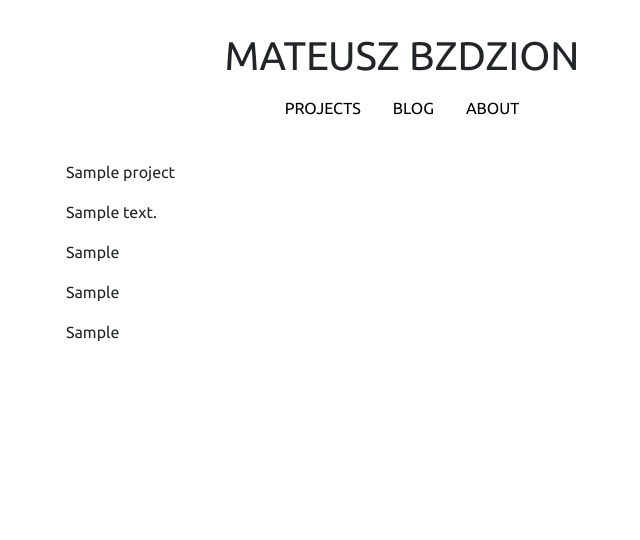
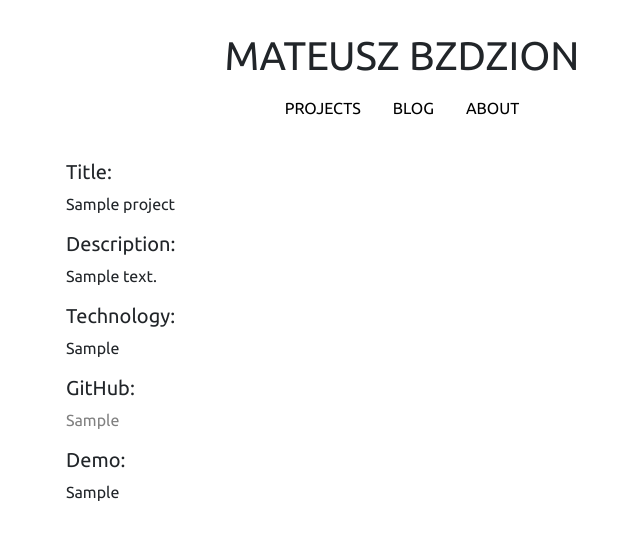
Before and after one commit to MateusBz/portfolio, a Django app: page /1/ in a window 1280 px wide. Shown: the top 540 px of the page, without its empty margins (238-878 px from the left). Run offline with Django 3.2, Linux system fonts and the light colour scheme; tables that the repository leaves empty hold one stand-in row (values such as "Sample post"); some libraries are stand-ins or nearby versions.

```diff
--- a/templates/base.html
+++ b/templates/base.html
@@ -22,7 +22,7 @@
         </header>
             <ul class="nav justify-content-center">
                 <li class="nav-item">
-                    <a class="nav-link" href="#">Projects</a>
+                    <a class="nav-link" href="{% url 'project_list' %}">Projects</a>
                 </li>
                 <li class="nav-item">
                     <a class="nav-link" href="#">Blog</a>
--- a/templates/projects/project_detail.html
+++ b/templates/projects/project_detail.html
@@ -3,14 +3,13 @@
 {% block page_content %}
     <div class='page-wrapper'>
         <div class='project'>
-            <p>{{ object.title}}</p>
-            <p>{{ object.description}}</p>
-            <p>{{ object.technology}}</p>
-            <p>{{ object.github}}</p>
-            <p>{{ object.demo}}</p>
+            <h5>Title: </h5><p>{{ object.title}}</p>
+            <h5>Description: </h5><p>{{ object.description}}</p>
+            <h5>Technology: </h5><p>{{ object.technology}}</p>
+            <h5>GitHub: </h5> <p><a href='{{ object.github}}'>{{ object.github}}</a></p>
+            {% if object.demo %}
+                <h5>Demo: </h5><p> {{ object.demo}}</p>
+            {% endif %}
         </div>
-
     </div>
-
-
 {% endblock page_content %}
```
